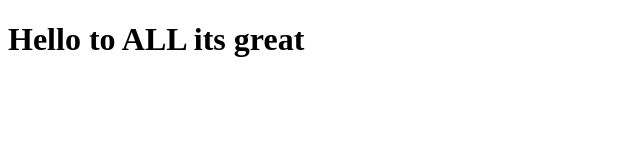
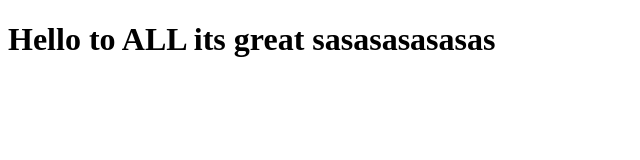
Before and after one commit to bkdevaraj/mywebsite-test, a plain HTML site: page site/index.html in a window 1280 px wide. Shown: the whole page, without its empty margins (0-640 px from the left). Drawn offline with Linux system fonts and the light colour scheme.

Commit message:
Update index.html

```diff
--- a/site/index.html
+++ b/site/index.html
@@ -4,6 +4,6 @@
 	<title>Welcome to my new website</title>
 </head>
 <body>
-<h1> Hello to ALL its great</h1>
+<h1> Hello to ALL its great sasasasasasas</h1>
 </body>
 </html>
```
